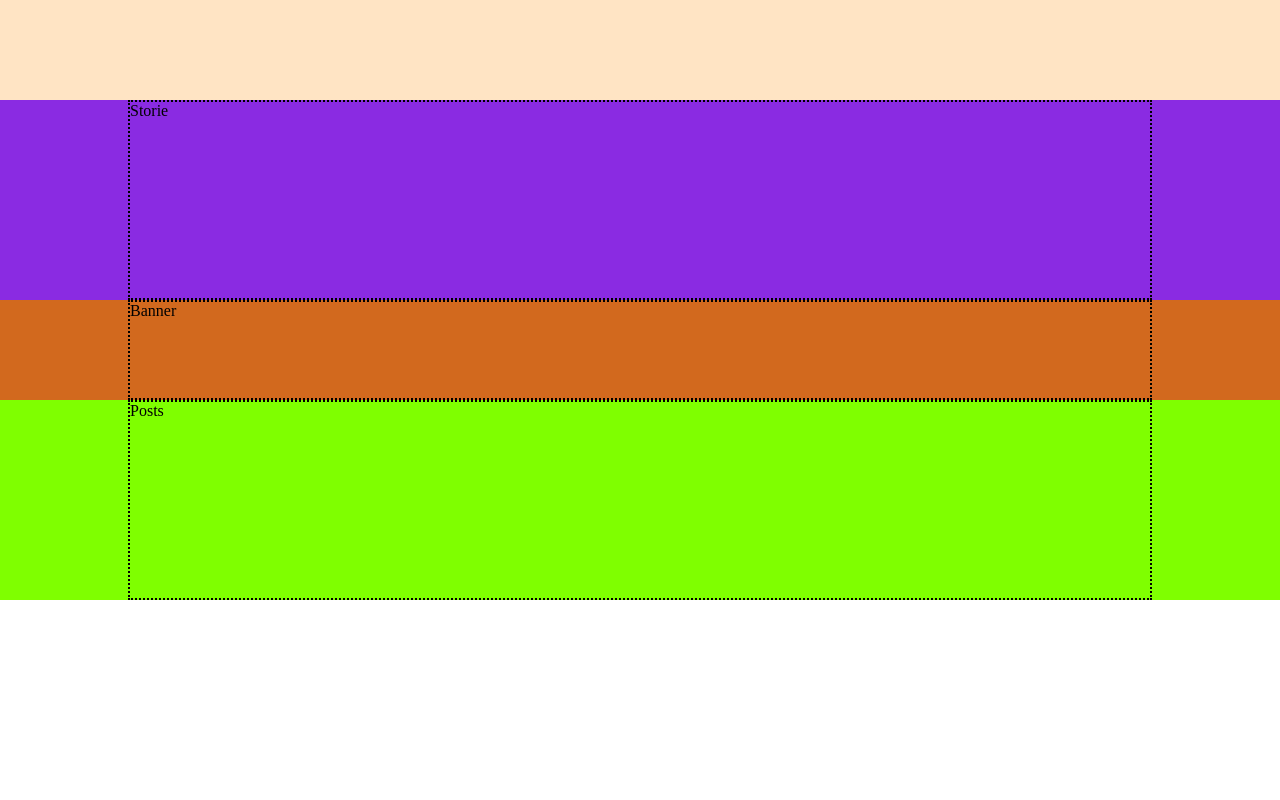
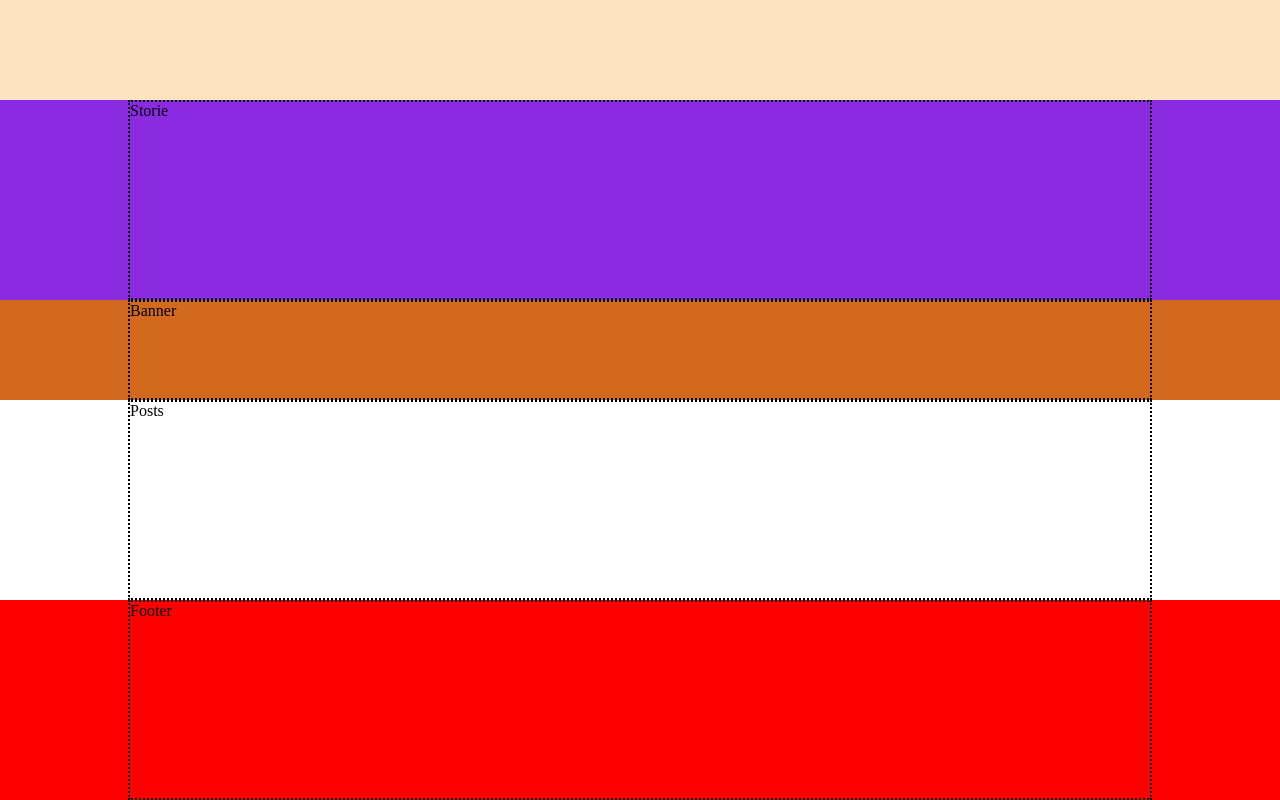
Before and after one commit to antden99/proj-html-vuejs, a Vue app: page / in a window 1280 px wide. Shown: the part 300-1100 px from the top of the page. Before the commit the page ends 900 px from the top, so only its background shows below. Built offline with nearby package versions, Linux system fonts and the light colour scheme.

Commit message:
add footer structure

```diff
--- a/src/App.vue
+++ b/src/App.vue
@@ -2,7 +2,8 @@
 
 import AppHeader from './components/AppHeader.vue';
 import AppCarousel from './components/AppCarousel.vue';
-import AppMain from './components/AppMain.vue'
+import AppMain from './components/AppMain.vue';
+import AppFooter from './components/AppFooter.vue';
 
 
 export default {
@@ -10,6 +11,7 @@ export default {
     AppHeader: AppHeader,
     AppCarousel: AppCarousel,
     AppMain:AppMain,
+    AppFooter:AppFooter,
 
   },
 
@@ -20,6 +22,7 @@ export default {
   <AppHeader></AppHeader>
   <AppCarousel></AppCarousel>
   <AppMain></AppMain>
+  <AppFooter></AppFooter>
 </template>
 
 <style scoped></style>
--- /dev/null
+++ b/src/components/AppFooter.vue
@@ -0,0 +1,31 @@
+<script>
+export default {
+    name: "AppFooter",
+}
+
+</script>
+
+<template>
+
+    <footer>
+        <div class="container">
+            Footer
+        </div>
+    </footer>
+
+</template>
+
+<style scoped>
+.container {
+    width: 80%;
+    max-width: 1200px;
+    margin: auto;
+    border: 2px dotted black;
+    height: 100%;
+}
+
+footer{
+    background-color: red;
+    height: 200px;
+}
+</style>
--- a/src/components/AppMain.vue
+++ b/src/components/AppMain.vue
@@ -22,8 +22,10 @@ export default {
         </section>
 
         <section class="featured_posts">
-            <div class="container">
+            <div class="container ">
                 Posts
+
+
             </div>
 
         </section>
@@ -43,7 +45,6 @@ export default {
 }
 
 .featured_posts {
-    background-color: chartreuse;
     height: 200px;
 }
 
@@ -54,4 +55,9 @@ export default {
     border: 2px dotted black;
     height: 100%;
 }
+
+.identity {
+    width: 100%;
+    background-color: bisque;
+}
 </style>
```
